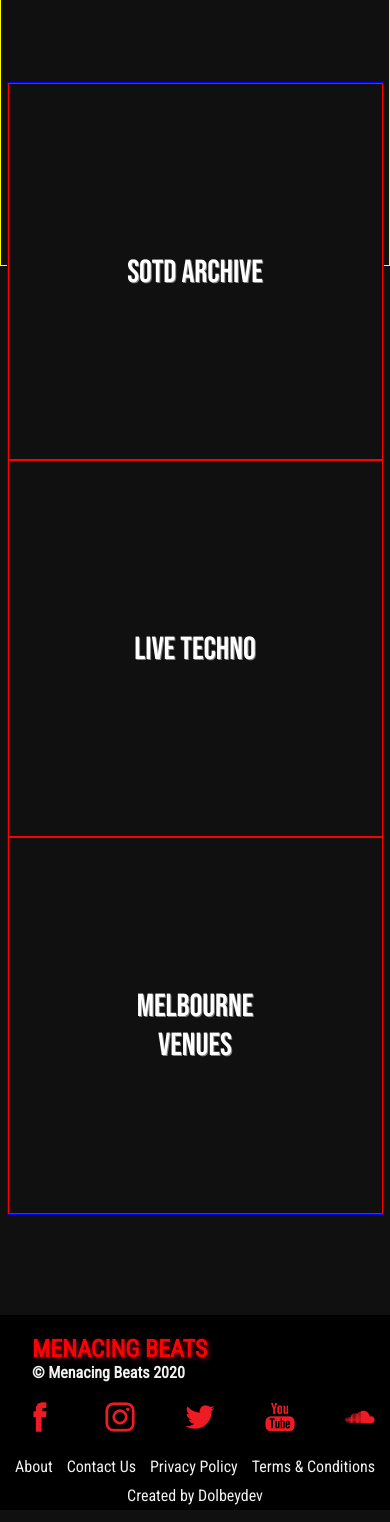
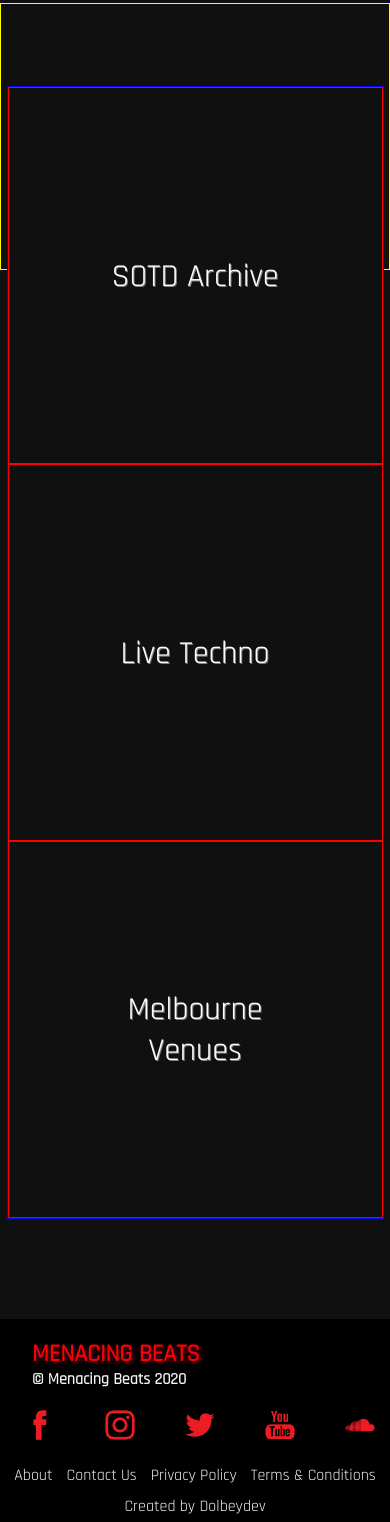
Before and after one commit to MenacingBeats/menacingbeats.com, a PHP site: page / in a window 390 px wide. Shown: the part 1260-2782 px from the top of the page. Run offline with PHP 8.4, Linux system fonts and the light colour scheme.

Commit message:
navbar socials, text-align right blurb, web font body

```diff
--- a/index.html
+++ b/index.html
@@ -14,12 +14,16 @@
     <link href="https://fonts.googleapis.com/css2?family=Bebas+Neue&display=swap" rel="stylesheet">
     <link href="https://fonts.googleapis.com/css2?family=Orbitron&display=swap" rel="stylesheet">
     <link href="https://fonts.googleapis.com/css2?family=Roboto+Condensed&display=swap" rel="stylesheet">
+    <link href="https://fonts.googleapis.com/css2?family=Anton&display=swap" rel="stylesheet">
+    <link href="https://fonts.googleapis.com/css2?family=Teko&display=swap" rel="stylesheet">
+    <link href="https://fonts.googleapis.com/css2?family=PT+Sans+Narrow&display=swap" rel="stylesheet">
+    <link href="https://fonts.googleapis.com/css2?family=Rajdhani&display=swap" rel="stylesheet">
 </head>
 <body>
 <!-- Navbar -->
         <div class="topNav" id="myTopNav">
-
-            <a href="index.html" class="active">MENACING BEATS</a>
+            <div class="nav-text">
+                <a href="index.html" class="active">MENACING BEATS</a>
 
                 <a href="sotd.html">SOTD</a>
                 <a href="liveguide.html">LIVE GUIDE</a>
@@ -29,6 +33,16 @@
 
                     <a href="javascript:void(0);" class="icon" onclick="hamburger()">
                         <i class="fa fa-bars"></i></a>
+            </div>
+                        <div class="nav-img">
+                             <!-- Socials -->
+                            <a href="https://www.facebook.com/menacingbeats,%20@menacingbeats"> <img src="wfacebook.png" alt="facebook footer logo">
+                            </a>
+                            <a href="https://www.instagram.com/menacingbeats/"> <img src="winst.png" alt="instagram footer logo">
+                            </a>
+                            <a href="https://twitter.com/menacingbeats"> <img src="wtwitter.png" alt="twitter footer logo">
+                            </a>
+                        </div>
         </div>
             <!-- social icon links -->
             <!-- <ul class="socials">
--- a/style.css
+++ b/style.css
@@ -187,13 +212,13 @@
         background-color: black;
         color:red;
         text-shadow: 2px 2px 4px #760828;
-        font-family: 'Roboto Condensed', sans-serif;
+        font-family: 'Rajdhani', sans-serif;
     }
 
     .center-socials h4 {
         background-color: black;
         color:#f2f2f2;
-        font-family: 'Roboto Condensed', sans-serif;
+        font-family: 'Rajdhani', sans-serif;
     }
 
     .center-socials h4, h2 {
@@ -240,7 +265,7 @@
         display: inline-block;
         text-decoration: none;
         color: #f2f2f2;
-        font-family: 'Roboto Condensed', sans-serif;
+        font-family: 'Rajdhani', sans-serif;
         padding: 5px 5px;
         background-color: black;
 
@@ -551,7 +576,7 @@
     left: 50%;
     transform: translate(-50%, -50%);
     color: white;
-    font-family: 'Bebas Neue', cursive;
+    font-family: 'Rajdhani', sans-serif;
     font-size: 2rem;
     background-color: transparent;
     text-shadow: 1px 1px grey;
@@ -602,13 +628,13 @@
     background-color: black;
     color:red;
     text-shadow: 2px 2px 4px #760828;
-    font-family: 'Roboto Condensed', sans-serif;
+    font-family: 'Rajdhani', sans-serif;
 }
 
 .center-socials h4 {
     background-color: black;
     color:#f2f2f2;
-    font-family: 'Roboto Condensed', sans-serif;
+    font-family: 'Rajdhani', sans-serif;
 }
 
 .center-socials h4, h2 {
@@ -631,7 +657,7 @@
 
 
 
-footer .all-social-links img {
+.all-social-links img {
     height: 70px;
     padding: 0px 5px;
     background-color: black;
@@ -655,7 +681,7 @@ footer .all-social-links img {
     display: inline-block;
     text-decoration: none;
     color: #f2f2f2;
-    font-family: 'Roboto Condensed', sans-serif;
+    font-family: 'Rajdhani', sans-serif;
     padding: 30px 5px;
     background-color: black;
 
```
Also changed, not shown: other parts of style.css (+35 -9 lines), wfacebook.png (added), winst.png (added), wtwitter.png (added).
